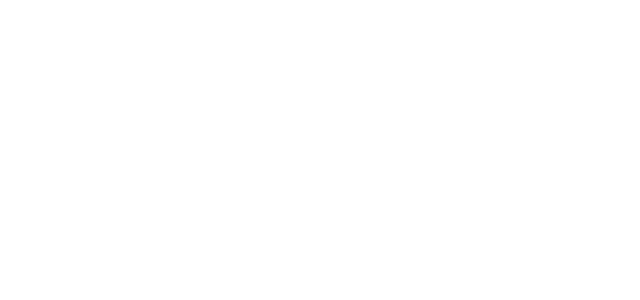
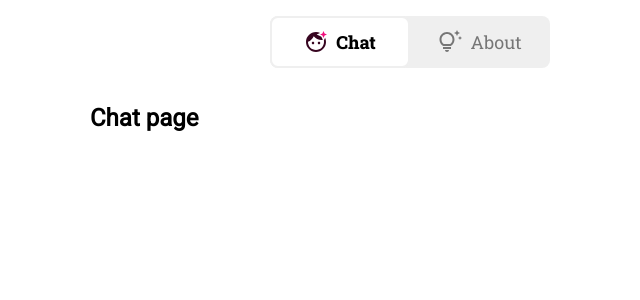
Before and after one commit to mglikesbikes/michaelgpt, a SvelteKit app: page / in a window 1280 px wide. Shown: the top 300 px of the page, without its empty margins (230-870 px from the left). Built offline with nearby package versions, Linux system fonts and the light colour scheme.

Commit message:
nav and page-level components are done

```diff
--- a/package.json
+++ b/package.json
@@ -3,7 +3,7 @@
   "version": "0.0.1",
   "private": true,
   "scripts": {
-		"dev": "vite dev",
+    "dev": "vite dev --host",
     "build": "vite build",
     "preview": "vite preview",
     "test": "npm run test:integration && npm run test:unit",
@@ -17,6 +17,8 @@
   "devDependencies": {
     "@cloudflare/ai": "^1.0.14",
     "@cloudflare/workers-types": "^4.20230922.0",
+    "@fontsource/roboto": "^5.0.8",
+    "@fontsource/roboto-slab": "^5.0.12",
     "@playwright/test": "^1.28.1",
     "@sveltejs/adapter-auto": "^2.0.0",
     "@sveltejs/adapter-cloudflare-workers": "^1.1.4",
@@ -28,6 +30,7 @@
     "eslint-plugin-svelte": "^2.30.0",
     "prettier": "^2.8.0",
     "prettier-plugin-svelte": "^2.10.1",
+    "sass": "^1.68.0",
     "svelte": "^4.0.5",
     "svelte-check": "^3.4.3",
     "tslib": "^2.4.1",
--- /dev/null
+++ b/src/lib/Main.svelte
@@ -0,0 +1,65 @@
+<!--
+  For this project, it's a one-page app that swipes between two "pages"
+
+  We'll encapsulate the main area of the page and the navigation chip
+  into its own component
+ -->
+
+<script lang="ts">
+  import NavChip from './NavChip.svelte';
+
+  let scroll_percent: number = 0;
+  let body: HTMLDivElement;
+
+  const handleScroll = (e: Event) => {
+    scroll_percent = body.scrollLeft / body.scrollWidth;
+  };
+</script>
+
+<main>
+  <div class="nav">
+    <!-- the magic of svelte: instant reactivity with `bind:` directive -->
+    <NavChip bind:scroll_percent scroll_container={body} />
+  </div>
+
+  <!-- this will be what scrolls -->
+  <div class="body" bind:this={body} on:scroll={handleScroll} data-flex>
+    <!-- wrap each section, and expose it with a <slot/> -->
+    <section>
+      <slot name="chat" />
+    </section>
+    <section>
+      <slot name="about" />
+    </section>
+  </div>
+</main>
+
+<style lang="scss">
+  main,
+  section {
+    width: 100vw;
+    min-height: 100vh;
+    max-width: 640px;
+    margin: auto;
+  }
+
+  .nav {
+    background-color: rgba(255, 255, 255, 0.9);
+    backdrop-filter: blur(2px);
+    -webkit-backdrop-filter: blur(2px);
+    padding: 1rem 0;
+    position: sticky;
+    top: 0;
+  }
+
+  .body {
+    overflow-x: scroll;
+    scroll-snap-type: x mandatory;
+  }
+
+  section {
+    scroll-snap-align: start;
+    scroll-snap-stop: always;
+    flex-shrink: 0;
+  }
+</style>
--- /dev/null
+++ b/src/lib/NavChip.svelte
@@ -0,0 +1,90 @@
+<script lang="ts">
+  import AboutIcon from './icons/AboutIcon.svelte';
+  import MichaelGptIcon from './icons/MichaelGPTIcon.svelte';
+
+  export let scroll_percent: number;
+  export let scroll_container: HTMLDivElement;
+
+  const handleChatClick = () => {
+    scroll_container.scrollTo({
+      left: 0,
+      behavior: 'smooth'
+    });
+  };
+
+  const handleAboutClick = () => {
+    scroll_container.scrollTo({
+      left: 640,
+      behavior: 'smooth'
+    });
+  };
+</script>
+
+<nav data-flex style="--scroll-percent: {scroll_percent * 100 * 2}%;">
+  <button
+    data-flex="ac jc"
+    data-gap="sm"
+    class:active={scroll_percent <= 0.25}
+    on:click={handleChatClick}
+  >
+    <MichaelGptIcon filled={scroll_percent <= 0.25} />
+    Chat
+  </button>
+  <button
+    data-flex="ac jc"
+    data-gap="sm"
+    class:active={scroll_percent > 0.25}
+    on:click={handleAboutClick}
+  >
+    <AboutIcon filled={scroll_percent >= 0.25} />
+    About
+  </button>
+</nav>
+
+<style lang="scss">
+  nav {
+    width: 280px;
+    margin: auto;
+    background-color: #efefef;
+    border-radius: 8px;
+    position: relative;
+
+    &:after {
+      content: '';
+      width: 136px;
+      height: 48px;
+      position: absolute;
+      background-color: #fff;
+      z-index: 0;
+      border: 2px solid #efefef;
+      border-radius: 8px;
+      transform: translateX(var(--scroll-percent));
+    }
+  }
+
+  button {
+    appearance: none;
+    -webkit-appearance: none;
+
+    width: 140px;
+    height: 52px;
+    border: 0;
+    background-color: transparent;
+
+    font-size: 18px;
+    font-family: 'Roboto Slab';
+    font-weight: 400;
+    color: #000;
+    opacity: 0.5;
+
+    transition: opacity 0.1s;
+
+    position: relative;
+    z-index: 1;
+
+    &.active {
+      font-weight: 700;
+      opacity: 1;
+    }
+  }
+</style>
--- /dev/null
+++ b/src/lib/icons/AboutIcon.svelte
@@ -0,0 +1,45 @@
+<script lang="ts">
+  export let filled: boolean = false;
+</script>
+
+<svg
+  width="24"
+  height="24"
+  viewBox="0 0 24 24"
+  fill="none"
+  xmlns="http://www.w3.org/2000/svg"
+>
+  {#if filled}
+    <g clip-path="url(#clip0_1_186)">
+      <path
+        d="M7 20H11C11 21.1 10.1 22 9 22C7.9 22 7 21.1 7 20ZM5 19H13V17H5V19ZM16.5 9.5C16.5 13.32 13.84 15.36 12.73 16H5.27C4.16 15.36 1.5 13.32 1.5 9.5C1.5 5.36 4.86 2 9 2C13.14 2 16.5 5.36 16.5 9.5Z"
+        fill="#370520"
+      />
+      <path
+        d="M20 8L21.37 7.37L22 6L22.63 7.37L24 8L22.63 8.63L22 10L21.37 8.63L20 8Z"
+        fill="#F2107D"
+      />
+      <path
+        d="M19.94 3.94L19 6L18.06 3.94L16 3L18.06 2.06L19 0L19.94 2.06L22 3L19.94 3.94Z"
+        fill="#F2107D"
+      />
+    </g>
+    <defs>
+      <clipPath id="clip0_1_186">
+        <rect width="24" height="24" fill="white" />
+      </clipPath>
+    </defs>
+  {:else}
+    <g clip-path="url(#clip0_1_24)">
+      <path
+        d="M7 20H11C11 21.1 10.1 22 9 22C7.9 22 7 21.1 7 20ZM5 19H13V17H5V19ZM16.5 9.5C16.5 13.32 13.84 15.36 12.73 16H5.27C4.16 15.36 1.5 13.32 1.5 9.5C1.5 5.36 4.86 2 9 2C13.14 2 16.5 5.36 16.5 9.5ZM14.5 9.5C14.5 6.47 12.03 4 9 4C5.97 4 3.5 6.47 3.5 9.5C3.5 11.97 4.99 13.39 5.85 14H12.15C13.01 13.39 14.5 11.97 14.5 9.5ZM21.37 7.37L20 8L21.37 8.63L22 10L22.63 8.63L24 8L22.63 7.37L22 6L21.37 7.37ZM19 6L19.94 3.94L22 3L19.94 2.06L19 0L18.06 2.06L16 3L18.06 3.94L19 6Z"
+        fill="black"
+      />
+    </g>
+    <defs>
+      <clipPath id="clip0_1_24">
+        <rect width="24" height="24" fill="white" />
+      </clipPath>
+    </defs>
+  {/if}
+</svg>
--- /dev/null
+++ b/src/lib/icons/MichaelGPTIcon.svelte
@@ -0,0 +1,63 @@
+<script lang="ts">
+  export let filled: boolean = false;
+  export let large: boolean = false;
+</script>
+
+<svg
+  width="24"
+  height="24"
+  viewBox="0 0 24 24"
+  fill="none"
+  xmlns="http://www.w3.org/2000/svg"
+  class:large
+>
+  {#if filled}
+    <g clip-path="url(#clip0_1_23)">
+      <path
+        d="M9 14.25C9.69036 14.25 10.25 13.6904 10.25 13C10.25 12.3096 9.69036 11.75 9 11.75C8.30964 11.75 7.75 12.3096 7.75 13C7.75 13.6904 8.30964 14.25 9 14.25Z"
+        fill="#370520"
+      />
+      <path
+        d="M20.77 8.58L19.85 10.59C19.94 11.05 20 11.52 20 12C20 16.41 16.41 20 12 20C7.59 20 4 16.41 4 12C4 11.95 4.01 11.9 4 11.86C6.6 10.88 8.69 8.87 9.74 6.31C11.58 8.56 14.37 10 17.5 10C17.95 10 18.39 9.96 18.83 9.9L18.23 8.58L17.35 6.65L15.42 5.77L12.63 4.5L15.42 3.23L16.13 2.91C14.87 2.33 13.47 2 12 2C6.48 2 2 6.48 2 12C2 17.52 6.48 22 12 22C17.52 22 22 17.52 22 12C22 10.53 21.67 9.13 21.1 7.87L20.77 8.58Z"
+        fill="#370520"
+      />
+      <path
+        d="M15 14.25C15.6904 14.25 16.25 13.6904 16.25 13C16.25 12.3096 15.6904 11.75 15 11.75C14.3096 11.75 13.75 12.3096 13.75 13C13.75 13.6904 14.3096 14.25 15 14.25Z"
+        fill="#370520"
+      />
+      <path
+        d="M20.6 5.6L19.5 8L18.4 5.6L16 4.5L18.4 3.4L19.5 1L20.6 3.4L23 4.5L20.6 5.6Z"
+        fill="#F2107D"
+      />
+    </g>
+    <defs>
+      <clipPath id="clip0_1_23">
+        <rect width="24" height="24" fill="white" />
+      </clipPath>
+    </defs>
+  {:else}
+    <path
+      d="M19.89 10.75C19.96 11.16 20 11.57 20 12C20 16.41 16.41 20 12 20C7.59 20 4 16.41 4 12C4 11.95 4.01 11.9 4 11.86C6.6 10.88 8.69 8.87 9.74 6.31C13.12 10.45 17.71 10.04 18.73 9.92L17.84 7.99C17.71 8 13.22 8.37 10.66 4.13C11.67 3.97 12.37 3.98 13.25 4.12C15.77 2.97 15.18 3.23 16.01 2.86C14.78 2.3 13.43 2 12 2C6.48 2 2 6.48 2 12C2 17.52 6.48 22 12 22C17.52 22 22 17.52 22 12C22 10.57 21.7 9.22 21.16 7.99L19.89 10.75ZM8.08 5.03C7.45 6.92 6.13 8.5 4.42 9.47C5.05 7.58 6.37 6 8.08 5.03Z"
+      fill="black"
+    />
+    <path
+      d="M15 14.25C15.6904 14.25 16.25 13.6904 16.25 13C16.25 12.3096 15.6904 11.75 15 11.75C14.3096 11.75 13.75 12.3096 13.75 13C13.75 13.6904 14.3096 14.25 15 14.25Z"
+      fill="black"
+    />
+    <path
+      d="M9 14.25C9.69036 14.25 10.25 13.6904 10.25 13C10.25 12.3096 9.69036 11.75 9 11.75C8.30964 11.75 7.75 12.3096 7.75 13C7.75 13.6904 8.30964 14.25 9 14.25Z"
+      fill="black"
+    />
+    <path
+      d="M23 4.5L20.6 3.4L19.5 1L18.4 3.4L16 4.5L18.4 5.6L19.5 8L20.6 5.6L23 4.5Z"
+      fill="black"
+    />
+  {/if}
+</svg>
+
+<style lang="scss">
+  .large {
+    width: 36px;
+    height: 36px;
+  }
+</style>
--- a/src/routes/+page.svelte
+++ b/src/routes/+page.svelte
@@ -1,8 +1,14 @@
 <script lang="ts">
   import type { PageData } from './$types';
 
+  import '@fontsource/roboto/400.css';
+  import '@fontsource/roboto-slab/400.css';
+  import '@fontsource/roboto-slab/800.css';
+  import '../styles/global.scss';
+
+  import Main from '$lib/Main.svelte';
+
   export let data: PageData;
-  console.log(data.root);
 </script>
 
 <svelte:head>
@@ -11,4 +17,14 @@
   <meta property="og:title" content="MichaelGPT" />
   <meta property="og:description" content="Ask my AI work-related questions" />
   <meta property="og:image" content="{data.root}/og-image.png" />
+  <meta name="viewport" content="width=device-width" />
 </svelte:head>
+
+<Main>
+  <div slot="chat">
+    <h2>Chat page</h2>
+  </div>
+  <div slot="about">
+    <h2>About page</h2>
+  </div>
+</Main>
--- /dev/null
+++ b/src/styles/_flex.scss
@@ -0,0 +1,17 @@
+// little flex helper
+// use it with _gap.scss
+[data-flex] {
+  display: flex;
+}
+
+[data-flex*="v"] {
+  flex-direction: column;
+}
+
+[data-flex*="ac"] {
+  align-items: center;
+}
+
+[data-flex*="jc"] {
+  justify-content: center;
+}
--- /dev/null
+++ b/src/styles/_fonts.scss
@@ -0,0 +1,10 @@
+html,
+body {
+  font-family: "Roboto";
+  font-weight: 400;
+}
+
+[data-header] {
+  font-family: "Roboto Slab";
+  font-weight: 800;
+}
--- /dev/null
+++ b/src/styles/_gap.scss
@@ -0,0 +1,15 @@
+[data-gap] {
+  gap: 1rem;
+}
+
+[data-gap*="sm"] {
+  gap: 0.5rem;
+}
+
+[data-gap*="xs"] {
+  gap: 0.25rem;
+}
+
+[data-gap*="lg"] {
+  gap: 1rem;
+}
--- /dev/null
+++ b/src/styles/_reset.scss
@@ -0,0 +1,6 @@
+// lightweight reset css
+html,
+body {
+  margin: 0;
+  padding: 0;
+}
--- /dev/null
+++ b/src/styles/global.scss
@@ -0,0 +1,7 @@
+// I love breaking styles out into partials like this.
+// I find it helps to quickly find the style definition
+// based on the data selector, e.g. data-flex => _flex.scss
+@import "reset";
+@import "fonts";
+@import "flex";
+@import "gap";
```
Also changed, not shown: 1 other file (tests, documents, lock files or other folders). Lines whose indentation alone changed are shown as unchanged.
